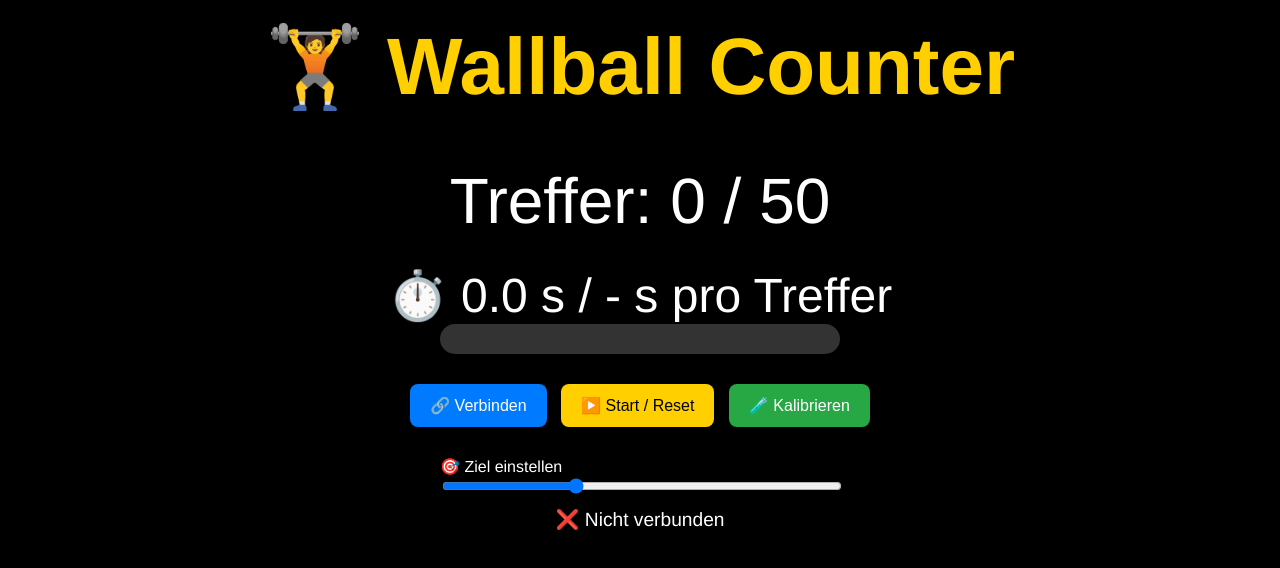
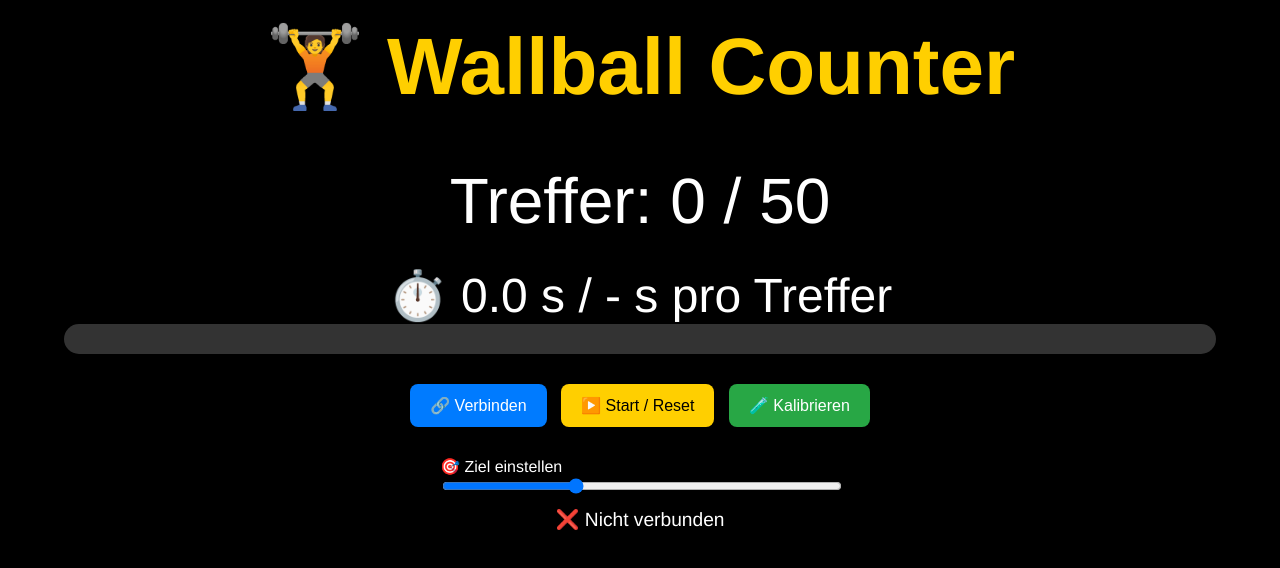
Before and after one commit to Bischmaster/Wallcounter, a plain HTML site: page index.html in a window 1280 px wide. Drawn offline with Linux system fonts and the light colour scheme.

Commit message:
Add files via upload

```diff
--- a/index.html
+++ b/index.html
@@ -66,15 +66,17 @@
       margin: 20px 0;
     }
 
+
 .progress-container {
-      width: 100%;
-      max-width: 400px;
+  width: 90vw;
+  max-width: none;
   background: #333;
   border-radius: 20px;
   overflow: hidden;
   height: 30px;
   margin-bottom: 20px;
 }
+
 
     .progress-bar {
       height: 100%;
```
Lines whose indentation alone changed are shown as unchanged.
